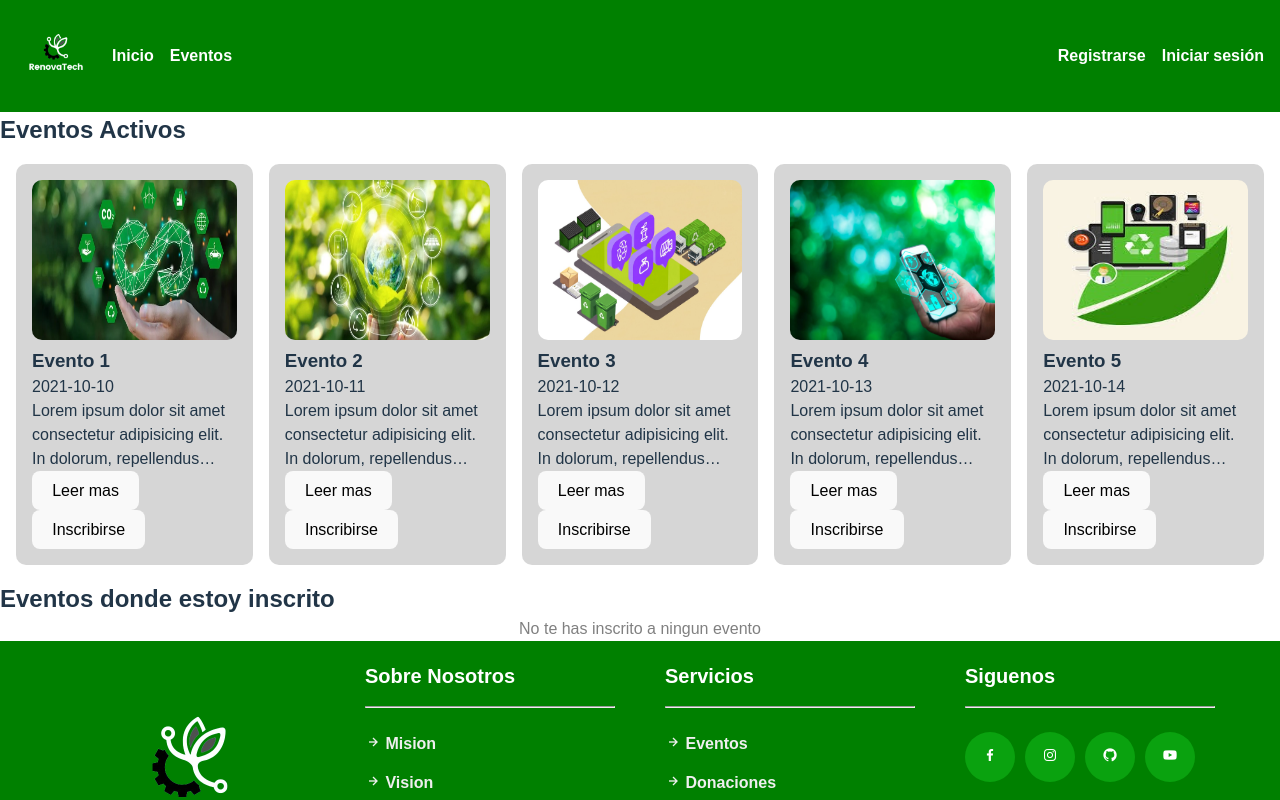
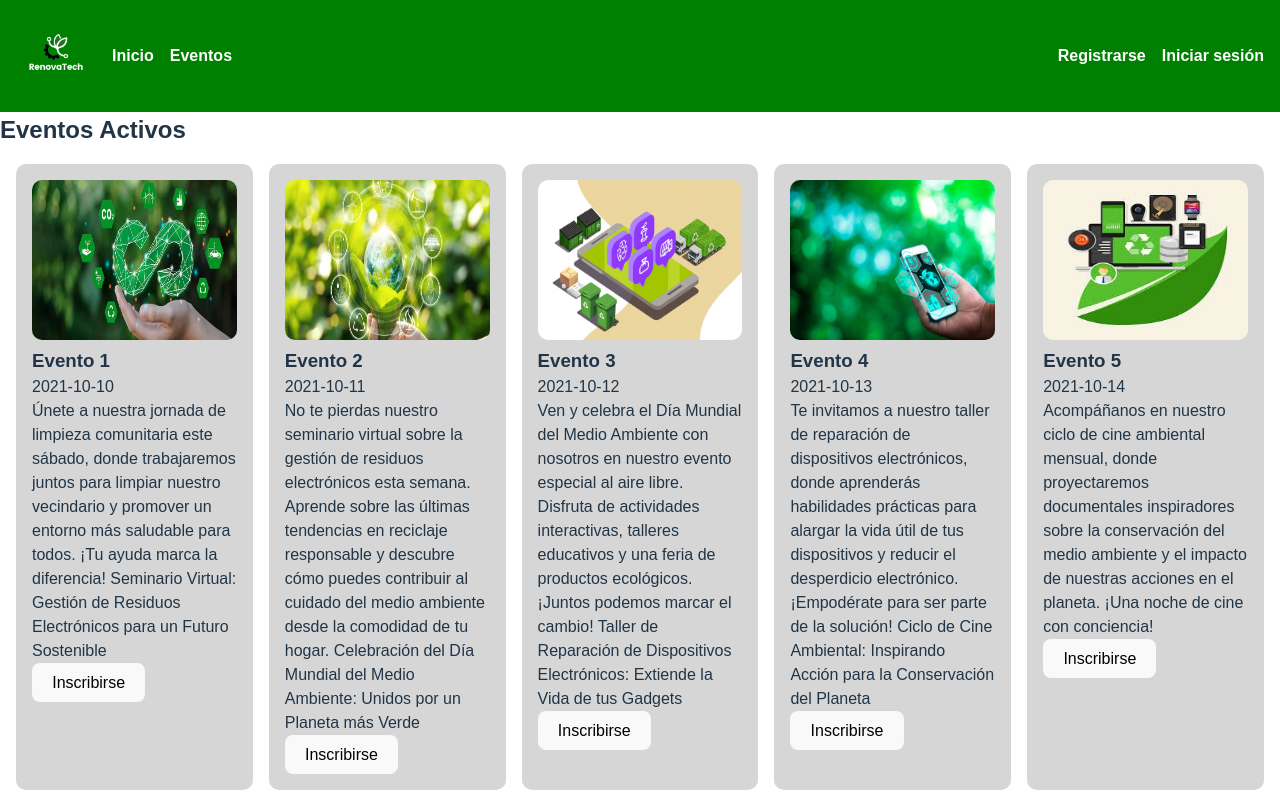
Before and after one commit to EmmaVargas19/Proyecto-Final-TDS, a React (Vite) app in the folder vite-project/: page /eventos in a window 1280 px wide. Shown: the top 800 px of the page. Built offline with nearby package versions, Linux system fonts and the light colour scheme.

Commit message:
Poniendo perfil de ong
Poniendo perfil de ong

```diff
--- a/vite-project/src/Donar.jsx
+++ b/vite-project/src/Donar.jsx
@@ -7,33 +7,41 @@ import 'react-toastify/dist/ReactToastify.css';
 import { Otros } from "./Otros.jsx";
 
 export function Donar() {
-const {nombreNegocio, setNombreNegocio, direccion, setDireccion, modelo, setModelo, selectedValue, setSelectedValue, isChecked, setIsChecked, localStorageDonar, nombre, toastifys, toastifye, otro, setOtro, textArea, setTextArea} = useContext(contextName);
-
+const {user, nombreNegocio, setNombreNegocio, direccion, setDireccion, modelo, setModelo, selectedValue, setSelectedValue, isChecked, setIsChecked, localStorageDonar,localStorageOng ,nombre, toastifys, toastifye, otro, setOtro, textArea, setTextArea, ong, setOng} = useContext(contextName);
 const handleChange = (event) => {
     setSelectedValue(event.target.value);
 };
 
+function handleChangeOng (e){
+    setOng(e.target.value)
+}
+
 const handleCheckboxChange = (e) => {
 setIsChecked(e.target.checked);
 };
-
+console.log(ong)
 function handleSubmit(e) {
     e.preventDefault();
     if (!nombreNegocio || !direccion || !selectedValue) {
         return toastifye("Por favor llena todos los campos");
     } else {
       const valor = selectedValue === "otros" ? otro : selectedValue
-      localStorageDonar({nombre: nombre, negocio: nombreNegocio, direccion, dispositivo: valor, descripcion: textArea, modelo, id: crypto.randomUUID()})
+      const objDonar = {nombre: nombre, negocio: nombreNegocio, direccion, dispositivo: valor, descripcion: textArea, modelo, ong ,statusDonacion: "pendiente" ,id: crypto.randomUUID()}
+      localStorageDonar(objDonar)
+      localStorageOng({donante: user, donacion: objDonar})
       setNombreNegocio("")
       setDireccion("")
       setModelo("")
       setSelectedValue("")
       setOtro("")
       setTextArea("")
+      setOng("")
       setIsChecked(false)
       toastifys("Donacion registrada exitosamente")
   }
 }
+
+console.log(localStorage.getItem(ong))
 console.log(selectedValue)
   return (
     <div className="donar-container">
@@ -54,6 +62,13 @@ console.log(selectedValue)
                 <box-icon name='location-plus' type='solid'></box-icon>
                 <input type="text" placeholder="Direccion" onInput={(e)=> setDireccion(e.target.value)} value={direccion}/>
               </div>
+              <select value={ong} onChange={handleChangeOng} className="form-select">
+                <option value="">Ong donde quiero donar</option>
+                <option value="DMAA">Ong1</option>
+                <option value="MPMC">Ong2</option>
+                <option value="SBH">Ong3</option>
+                <option value="IVN">Ong4</option>
+              </select>
               <select value={selectedValue} onChange={handleChange} className="form-select">
                 <option value="">Selecciona un dispositivo a donar</option>
                 <option value="teléfono">telefono</option>
--- a/vite-project/src/Eventos.jsx
+++ b/vite-project/src/Eventos.jsx
@@ -17,15 +17,15 @@ const [eventosInscritos, setEventosInscritos] = useState(initialEventosInscritos
 
     const events = [
         { name: "Evento 1", date: "2021-10-10",
-        description: "Lorem ipsum dolor sit amet consectetur adipisicing elit. In dolorum, repellendus doloremque ducimus tenetur consequatur veritatis suscipit eveniet quidem debitis?",
+        description: "Únete a nuestra jornada de limpieza comunitaria este sábado, donde trabajaremos juntos para limpiar nuestro vecindario y promover un entorno más saludable para todos. ¡Tu ayuda marca la diferencia! Seminario Virtual: Gestión de Residuos Electrónicos para un Futuro Sostenible",
         img: "src/assets/img1.jpeg", id: 1 },
-        { name: "Evento 2", date: "2021-10-11", description: "Lorem ipsum dolor sit amet consectetur adipisicing elit. In dolorum, repellendus doloremque ducimus tenetur consequatur veritatis suscipit eveniet quidem debitis?",
+        { name: "Evento 2", date: "2021-10-11", description: "No te pierdas nuestro seminario virtual sobre la gestión de residuos electrónicos esta semana. Aprende sobre las últimas tendencias en reciclaje responsable y descubre cómo puedes contribuir al cuidado del medio ambiente desde la comodidad de tu hogar. Celebración del Día Mundial del Medio Ambiente: Unidos por un Planeta más Verde",
         img: "src/assets/img2.jpeg", id: 2 },
-        { name: "Evento 3", date: "2021-10-12", description: "Lorem ipsum dolor sit amet consectetur adipisicing elit. In dolorum, repellendus doloremque ducimus tenetur consequatur veritatis suscipit eveniet quidem debitis?",
+        { name: "Evento 3", date: "2021-10-12", description: "Ven y celebra el Día Mundial del Medio Ambiente con nosotros en nuestro evento especial al aire libre. Disfruta de actividades interactivas, talleres educativos y una feria de productos ecológicos. ¡Juntos podemos marcar el cambio! Taller de Reparación de Dispositivos Electrónicos: Extiende la Vida de tus Gadgets",
         img: "src/assets/img3.jpeg", id: 3 },
-        { name: "Evento 4", date: "2021-10-13", description: "Lorem ipsum dolor sit amet consectetur adipisicing elit. In dolorum, repellendus doloremque ducimus tenetur consequatur veritatis suscipit eveniet quidem debitis?",
+        { name: "Evento 4", date: "2021-10-13", description: "Te invitamos a nuestro taller de reparación de dispositivos electrónicos, donde aprenderás habilidades prácticas para alargar la vida útil de tus dispositivos y reducir el desperdicio electrónico. ¡Empodérate para ser parte de la solución! Ciclo de Cine Ambiental: Inspirando Acción para la Conservación del Planeta",
         img: "src/assets/img4.jpeg", id: 4 },
-        { name: "Evento 5", date: "2021-10-14", description: "Lorem ipsum dolor sit amet consectetur adipisicing elit. In dolorum, repellendus doloremque ducimus tenetur consequatur veritatis suscipit eveniet quidem debitis?",
+        { name: "Evento 5", date: "2021-10-14", description: "Acompáñanos en nuestro ciclo de cine ambiental mensual, donde proyectaremos documentales inspiradores sobre la conservación del medio ambiente y el impacto de nuestras acciones en el planeta. ¡Una noche de cine con conciencia!",
         img: "src/assets/img5.jpeg", id: 5 }
     ];
 console.log(events)
@@ -81,8 +81,7 @@ console.log(mostrar)
             <img src={obj.img} alt={`Evento ${obj.id}`} title={`Imagen del evento ${obj.name}`} />
             <h3>{obj.name}</h3>
             <p>{obj.date}</p>
-            <p className={`evento-desc${objId.some(objeto => objeto === obj.id) ? " evento-ani" : ""}`}>{obj.description}</p>
-            <button onClick={()=> leer(obj)}>{mostrar && objId === obj.id ? "Leer menos" : "Leer mas"}</button>
+            <p>{obj.description}</p>
             <button onClick={() => saber(obj) ? toastifye("Ya estas inscrito a este evento") : handleInscribirse(obj)}>{saber(obj) ? "Inscrito" : "Inscribirse"}</button>
         </div>
 )})
--- a/vite-project/src/Inicio.jsx
+++ b/vite-project/src/Inicio.jsx
@@ -26,7 +26,7 @@ export function Inicio() {
     // Devolver el tamaño total en bytes
     return totalSize;
 }
-
+localStorage.setItem("DMAA", JSON.stringify({donaciones: []}))
 /* localStorage.clear() */
 // Llamamos a la función para obtener el tamaño aproximado de localStorage
 const localStorageSize = calculateLocalStorageSize();
@@ -79,8 +79,6 @@ const goToNextSlide = () => {
       >
         {images.map((obj) => (
           <div key={obj.id} className="slide">
-            <img src={obj.img} alt="foto de perfil!@#!@#!@#!@#!@#" className="foto-perfil"/>
-
             <motion.img
               src={obj.img}
               title={`Este es el slide con el mensaje ${obj.message}`}
--- a/vite-project/src/Perfil.jsx
+++ b/vite-project/src/Perfil.jsx
@@ -46,6 +46,24 @@ export function Perfil() {
     }
 
     console.log(cambiarPass)
+
+    const mapeoDonados = dispositivosDonados.map((e) => {
+        return (
+            <div key={e.id} className='card'>
+                {foto ? <img src={foto} alt="Foto de perfil" width="50" height="50"/> : <img src={localStorageGet() && localStorageGet().foto} alt="Foto de perfil" width="50" height="50"/>}
+                <p>Nombre: {localStorageGet()
+                 && localStorageGet().nombre}</p>
+                <p>Nombre del negocio: {e.negocio}</p>
+                <p>Direccion del negocio: {e.direccion}</p>
+                <p>Dispositivo: {e.dispositivo}</p>
+                <p>Descripcion: {e.descripcion}</p>
+                <p>Modelo: {e.modelo}</p>
+                <p>Donacion a la ong: {e.ong}</p>
+                <p>Estado: {e.statusDonacion}</p>
+                <button onClick={()=>borrar(e.id)}>borrar</button>
+            </div>
+        )
+    });
     return (
         <div className='perfil'>
             <h2>Perfil</h2>
@@ -77,21 +95,7 @@ export function Perfil() {
             {borrarPerfil && <div><p>¿Estás seguro de que deseas borrar tu perfil?</p><button onClick={handleDeleteProfile}>Sí</button><button onClick={handleDeleteProfilePop}>No</button></div>}
             <h2>Dispositivos donados</h2>
             <div className='gridejem'>
-                {dispositivosDonados.map((e) => {
-                    return (
-                        <div key={e.id} className='card'>
-                            {foto ? <img src={foto} alt="Foto de perfil" width="50" height="50"/> : <img src={localStorageGet() && localStorageGet().foto} alt="Foto de perfil" width="50" height="50"/>}
-                            <p>Nombre: {localStorageGet()
-                             && localStorageGet().nombre}</p>
-                            <p>Nombre del negocio: {e.negocio}</p>
-                            <p>Direccion del negocio: {e.direccion}</p>
-                            <p>Dispositivo: {e.dispositivo}</p>
-                            <p>Descripcion: {e.descripcion}</p>
-                            <p>Modelo: {e.modelo}</p>
-                            <button onClick={()=>borrar(e.id)}>borrar</button>
-                        </div>
-                    )
-                })}
+                {mapeoDonados}
                 </div>
         <ToastContainer />
         </div>
--- a/vite-project/src/context/MyContext.jsx
+++ b/vite-project/src/context/MyContext.jsx
@@ -20,6 +20,7 @@ const [direccion, setDireccion] = useState('');
 const [modelo, setModelo] = useState('');
 const [selectedValue, setSelectedValue] = useState('');
 const [otro, setOtro] = useState('');
+const [ong,setOng] = useState("")
 const [textArea, setTextArea] = useState('');
 const [isChecked, setIsChecked] = useState(false);
 
@@ -93,6 +94,13 @@ function localStorageDonados(obj){
     localStorage.setItem(`${user}`, JSON.stringify(data))
 }
 
+function localStorageOng(obj){
+    const data = localStorage.getItem(ong)
+    const dataParsed = JSON.parse(data)
+    dataParsed.donaciones = [...dataParsed.donaciones, obj]
+    localStorage.setItem(ong, JSON.stringify(dataParsed))
+}
+
 function localStorageGetBorrar(obj) {
     const data = localStorageGet()
     data.inscrito = obj
@@ -147,6 +155,7 @@ return (
         localStorageSavePassword,
         localStorageDonar,
         localStorageDonados,
+        localStorageOng,
         localStorageGetBorrar,
         localStorageDelete,
         showedToast,
@@ -163,6 +172,7 @@ return (
         modelo, setModelo,
         selectedValue, setSelectedValue,
         otro, setOtro,
+        ong, setOng,
         textArea, setTextArea,
         isChecked, setIsChecked
     }}>
```
